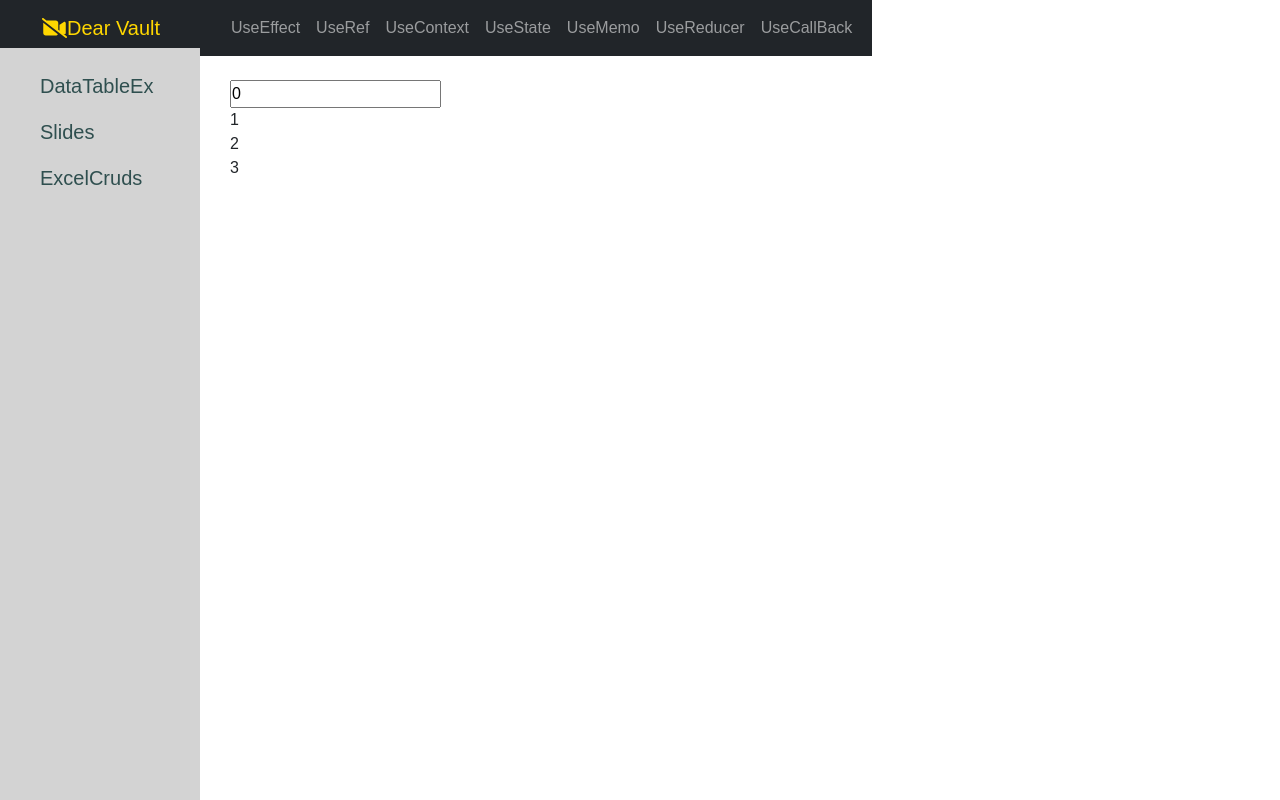
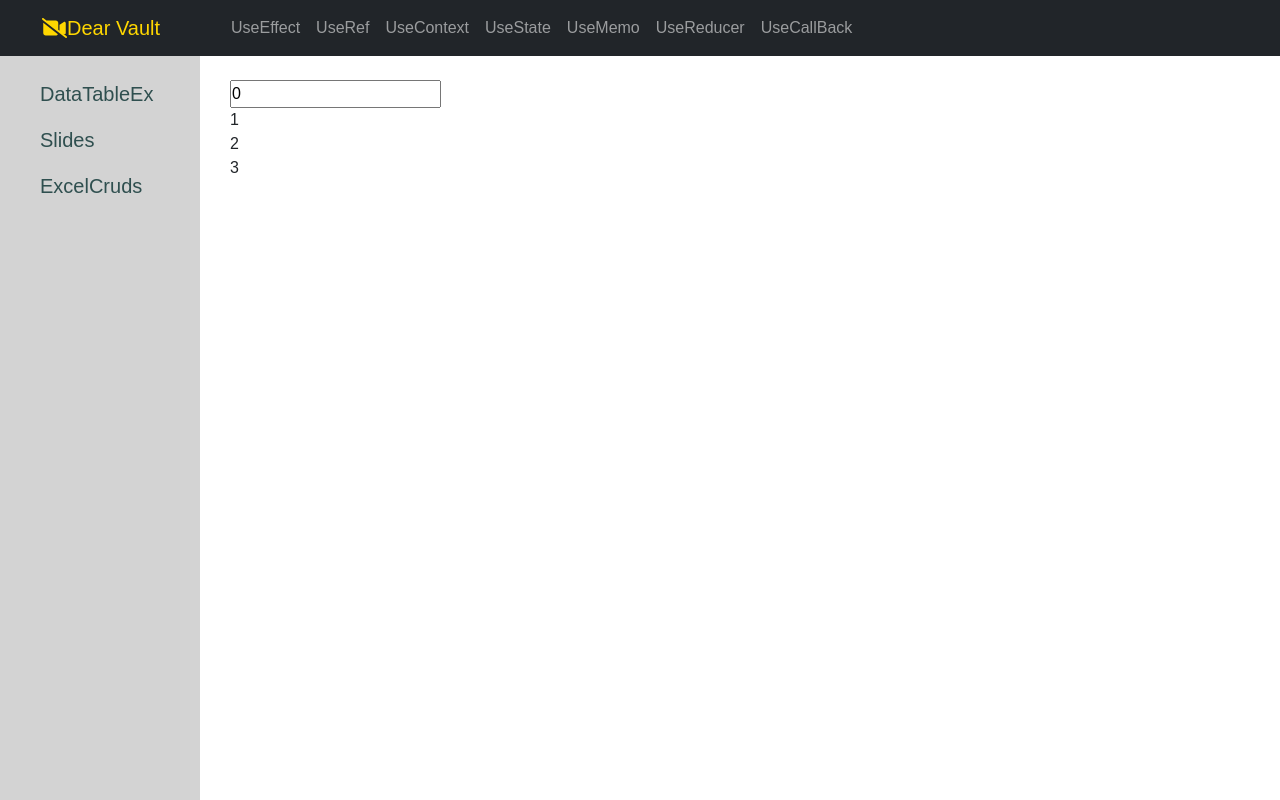
Before and after one commit to OguzhanDemircioglu/JavaReactExamples, a React (Create React App) app in the folder ex-ui-react/: page /useCallBack in a window 1280 px wide. Built offline with nearby package versions, Linux system fonts and the light colour scheme.

Commit message:
fix Menu

```diff
--- a/ex-ui-react/src/App.css
+++ b/ex-ui-react/src/App.css
@@ -47,14 +47,15 @@
   background-color: lightgray;
   transition: all 1s;
   bottom: 0;
-  height: 94%;
+  top:0;
+  margin-top: 56px;
   padding-top: 15px;
 }
 
 .horizontalMenu {
   position: fixed;
   top: 0;
-  width: max-content;
+  width: 100%;
   height: 10px;
 }
 
--- a/ex-ui-react/src/components/HorizontalMenu.js
+++ b/ex-ui-react/src/components/HorizontalMenu.js
@@ -14,7 +14,7 @@ export default function HorizontalMenu() {
                         <FontAwesomeIcon icon={faVideoSlash}/>
                         Dear Vault
                     </Navbar.Brand>
-                    <Nav>
+                    <Nav style={{flex: "max-content" }}>
                         <NavLink className="nav-link" href="/useEffect">
                             UseEffect
                         </NavLink>
```
